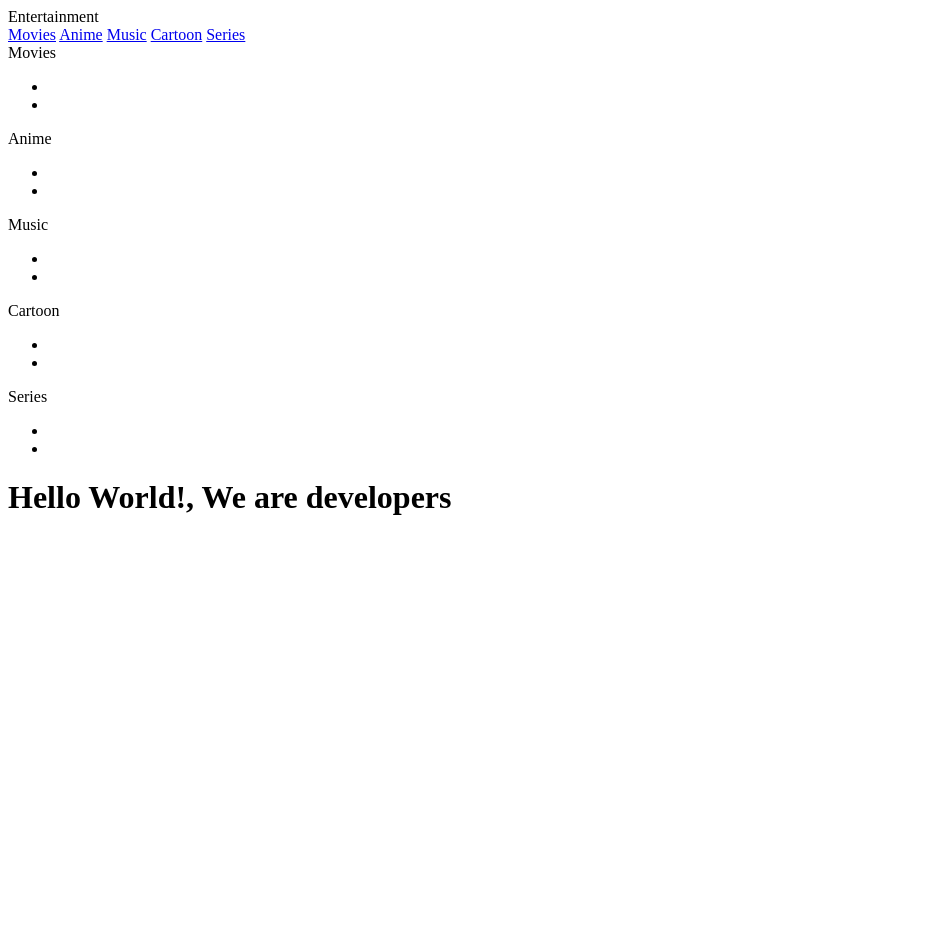
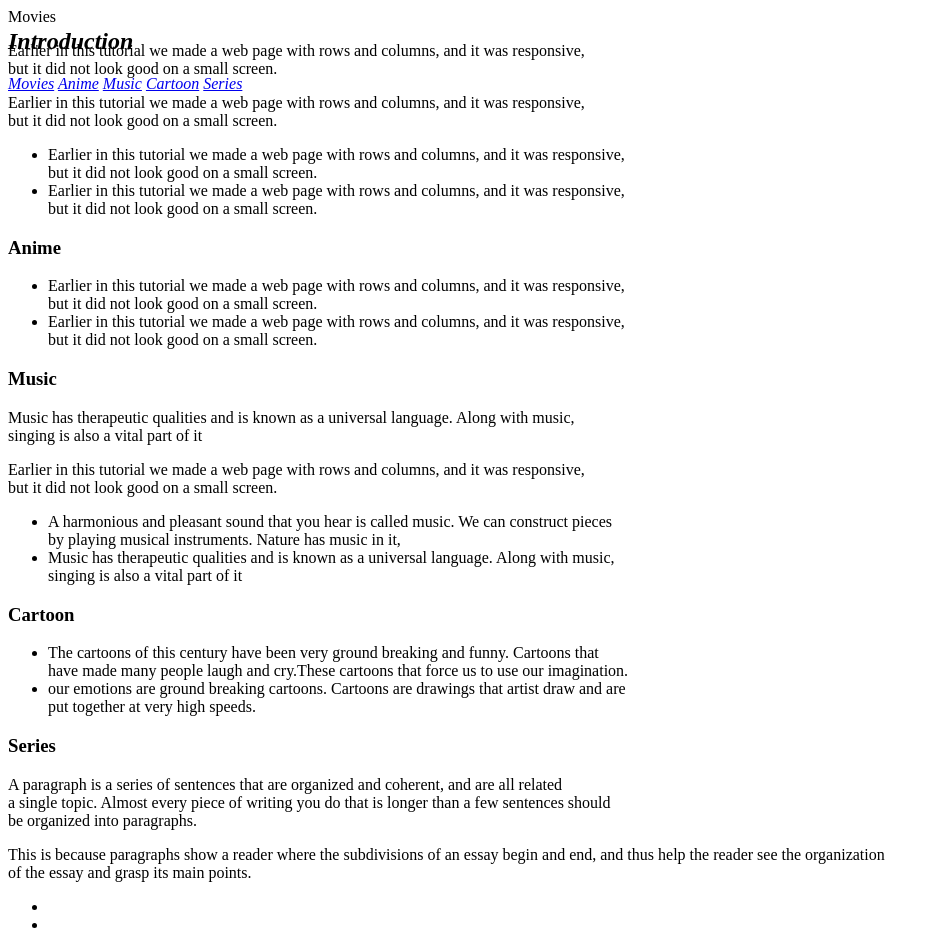
Before and after one commit to 678m/microverse, a plain HTML site: page index.html in a window 1280 px wide. Shown: the whole page, without its empty margins (0-940 px from the left). Before the commit the page ends 800 px from the top, so only its background shows below. Drawn offline with Linux system fonts and the light colour scheme.

Commit message:
content added

```diff
--- a/css/style.css
+++ b/css/style.css
@@ -0,0 +1,17 @@
+#navbar {
+    position: fixed;
+  }
+  @media only screen and (max-width: 600px) {
+    body {
+      background-color: lightblue;
+    }
+  }
+  #mainHeading{
+    background-color: aqua;
+    font-style: italic;
+    border: 1px;
+
+}
+#line{
+    border-radius: 1px;
+}
--- a/index.html
+++ b/index.html
@@ -9,10 +9,10 @@
   <body>
 
     <script src="https://cdn.freecodecamp.org/testable-projects-fcc/v1/bundle.js"></script>
-
-    <nav id='navbar'>
+  <div id="mainHeading">
+    <nav id="navbar" >
       <header>
-        Entertainment
+       <h2>Introduction</h2>
       </header>
       <a class='nav-link' href='#Movies'>Movies</a>
       <a class='nav-link' href='#Anime'>Anime</a>
@@ -21,51 +21,81 @@
       <a class='nav-link' href='#Series'>Series</a>
 
     </nav>
+  </div>
+
+  <div id="line">
+
+  </div>
+
+
     <main id="main-doc">
       <section id='Movies'class='main-section'>
         <header>Movies</header>
+        <p>Earlier in this tutorial we made a web page with rows and columns, and it was responsive, </br>
+          but it did not look good on a small screen.</p>
+        <p>Earlier in this tutorial we made a web page with rows and columns, and it was responsive,</br>
+           but it did not look good on a small screen.</p>
+        <code></code>
+        <ul>
+          <li>Earlier in this tutorial we made a web page with rows and columns, and it was responsive,</br>
+             but it did not look good on a small screen.</li>
+          <li>Earlier in this tutorial we made a web page with rows and columns, and it was responsive, </br>
+            but it did not look good on a small screen.</li>
+        </ul>
+      </section>
+      <section id='Anime' class='main-section'>
+        <header ><h3>Anime</h3></header>
         <p></p>
         <p></p>
         <code></code>
         <ul>
-          <li></li>
-          <li></li>
+          <li>Earlier in this tutorial we made a web page with rows and columns, and it was responsive, </br>
+            but it did not look good on a small screen.</li>
+          <li>Earlier in this tutorial we made a web page with rows and columns, and it was responsive, </br>
+            but it did not look good on a small screen.</li>
         </ul>
       </section>
-      <section id='Anime' class='main-section'>
-        <header>Anime</header>
+      <section id='Music' class='main-section'>
+        <header><h3>Music</h3></header>
+         <p>Music has therapeutic qualities and is known as a universal language. Along with music,</br>
+          singing is also a vital part of it</p>
+        <p>Earlier in this tutorial we made a web page with rows and columns, and it was responsive,</br>
+           but it did not look good on a small screen.</p>
+        <code></code>
+        <ul>
+          <li>A harmonious and pleasant sound that you hear is called music. We can construct pieces</br>
+             by playing musical instruments. Nature has music in it,
+           </li>
+          <li>Music has therapeutic qualities and is known as a universal language. Along with music,</br>
+            singing is also a vital part of it</li>
+
+        </ul>
+      </section>
+      <section id='Cartoon' class='main-section'>
+        <header><h3>Cartoon</h3></header>
          <p></p>
         <p></p>
         <code></code>
         <ul>
-          <li></li>
-          <li></li>
-        </ul>
-      </section>
-      <section id='Music' class='main-section'>
-        <header>Music</header>
-         <p></p>
-        <p></p>
-        <code></code>
-        <ul>
-          <li></li>
-          <li></li>
-        </ul>
-      </section>
-      <section id='Cartoon' class='main-section'>
-        <header>Cartoon</header>
-         <p></p>
-        <p></p>
-        <code></code>
-        <ul>
-          <li></li>
-          <li></li>
+          <li>The cartoons of this century have been very ground breaking and funny. Cartoons that</br>
+            have made many people laugh and cry.These cartoons that force us to use our imagination.</br>
+           </li>
+         <li>  our emotions are ground breaking cartoons. Cartoons are drawings that artist draw and are</br>
+           put together at very high speeds.</li>
+
         </ul>
       </section>
       <section id='Series' class='main-section'>
-        <header>Series</header>
-         <p></p>
-        <p></p>
+        <header><h3>
+          Series
+        </h3></header>
+        <p> A paragraph is a series of sentences that are organized and coherent, and are all related </br>
+          a single topic. Almost every piece of writing you do that is longer than a few sentences should</br>
+           be organized into paragraphs. </p>
+       <p> This is because paragraphs show a reader
+         where the subdivisions of an essay begin and end, and thus help the reader see the organization </br>
+         of the essay and grasp its main points.</p>
+
         <code></code>
         <ul>
           <li></li>
@@ -74,7 +104,7 @@
       </section>
 
     </main>
-    <h1>Hello World!, We are developers</h1>
+
 
     <script  src="js/index.js"></script>
   </body>
```
